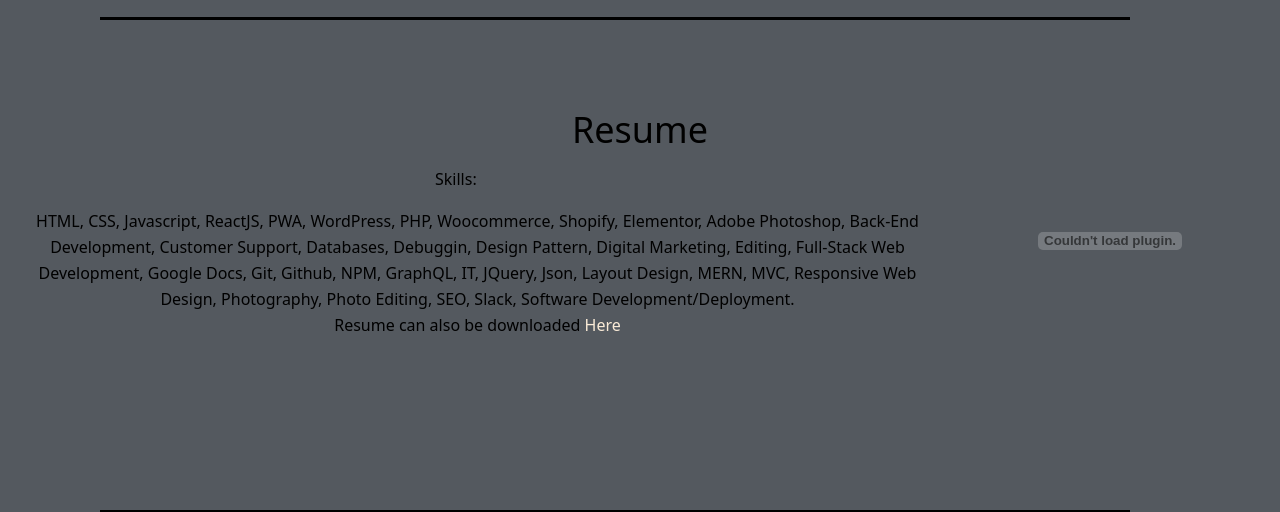
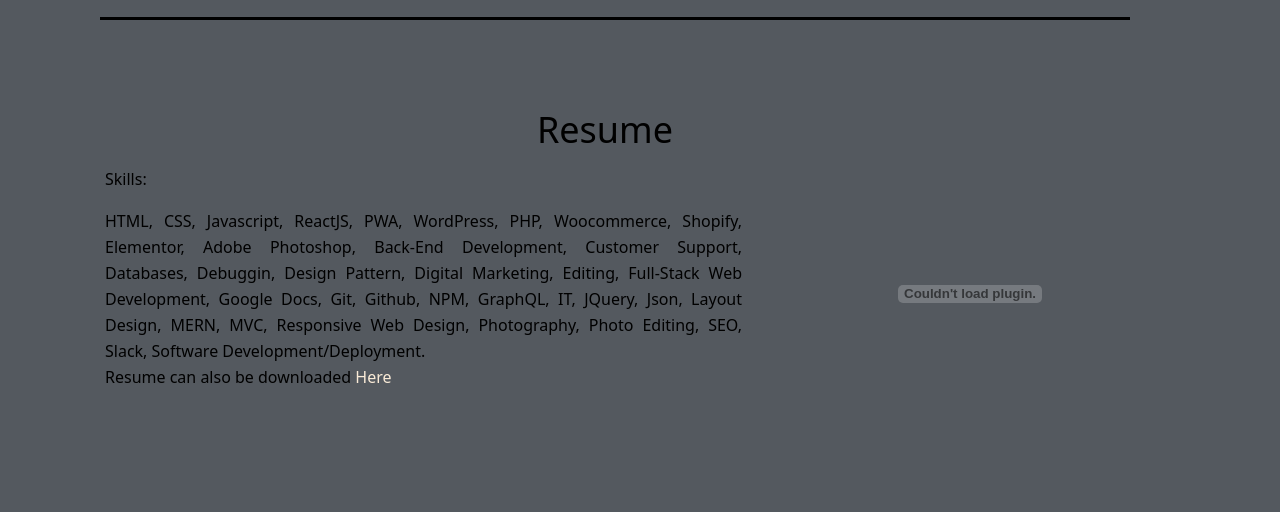
Before and after one commit to LuisChevere/portfolio-react, a React (Create React App) app: page / in a window 1280 px wide. Shown: the part 1577-2089 px from the top of the page. Built offline with nearby package versions, Linux system fonts and the light colour scheme.

Commit message:
added css for resume & projects layout

```diff
--- a/src/index.css
+++ b/src/index.css
@@ -73,7 +73,17 @@
     color: black;
 }
 
+#gallery {
+    padding-right: 160px;
+    padding-left: 90px;
+}
+
 /* Resume */
+
+#resume {
+    padding-right: 160px;
+    padding-left: 90px;
+}
 
 .resumeSkills {
     padding-left: 15px;
@@ -84,16 +94,17 @@
 
 #skills {
     color: black;
-    /* display: flex;
-    justify-content: center;
-    align-items: center; */
-    padding-right: 40px;
+    padding-right: 78px;
+    text-align: justify;
+}
+
+#resumeCon {
+    display: flex;
+    align-items: center;
 }
 
 #resume h2 {
     display: flex;
-    justify-content:flex-start;
-    padding-left: 400px;
 
 }
 
```
